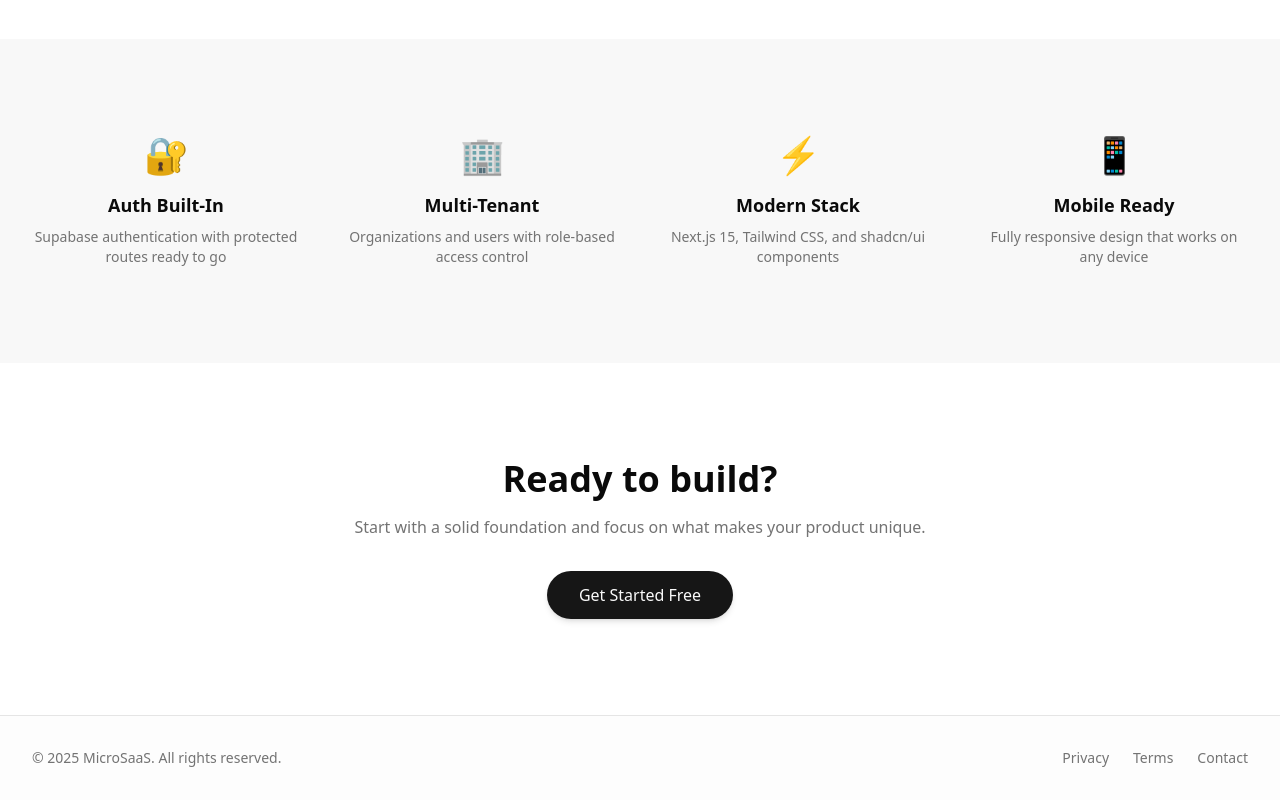
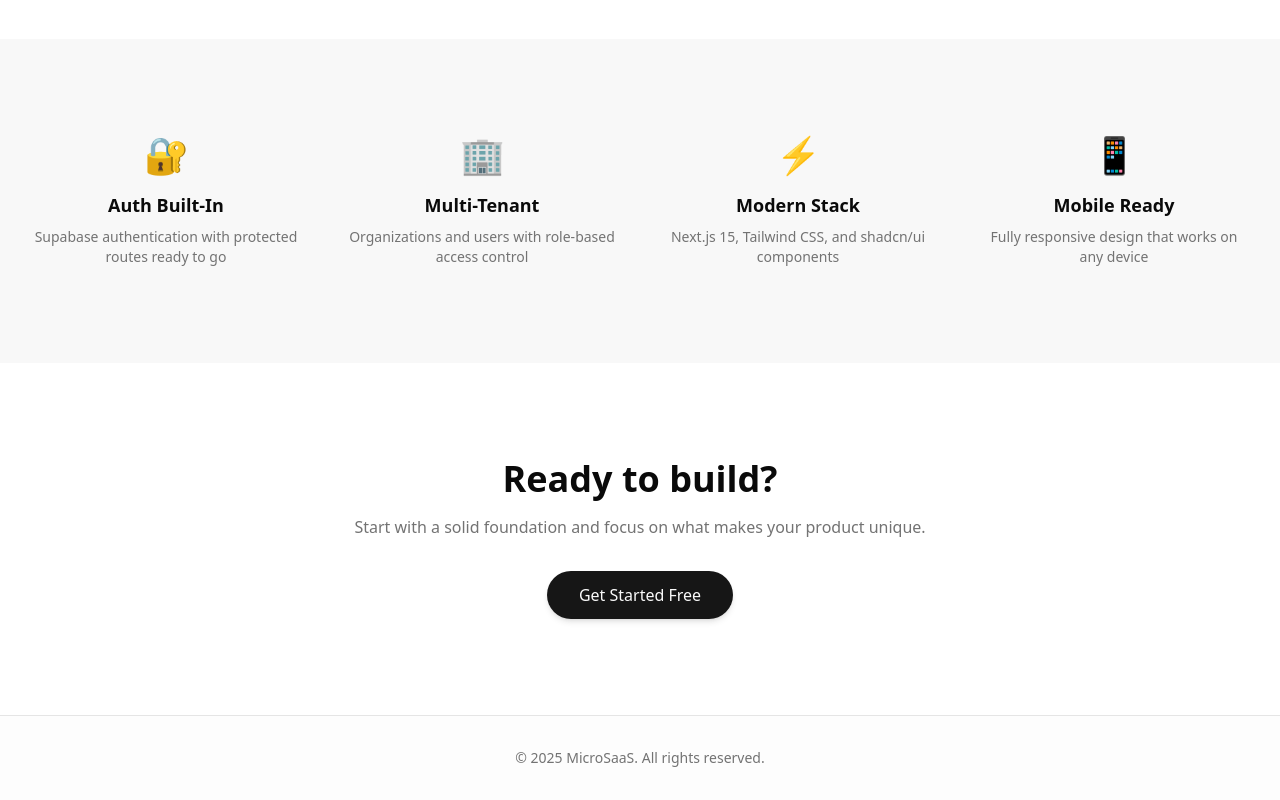
Before and after one commit to guevarez30/cop-call, a Next.js app: page / in a window 1280 px wide. Shown: the part 574-1374 px from the top of the page. Built offline with nearby package versions, Linux system fonts and the light colour scheme.

Commit message:
first commit

```diff
--- a/src/app/(public)/forgot-password/page.tsx
+++ b/src/app/(public)/forgot-password/page.tsx
@@ -50,7 +50,7 @@ export default function ForgotPasswordPage() {
           <CardHeader className="space-y-1">
             <CardTitle className="text-2xl font-bold">Check your email</CardTitle>
             <CardDescription className="text-base">
-              We've sent a password reset link to {email}
+              We&apos;ve sent a password reset link to {email}
             </CardDescription>
           </CardHeader>
           <CardContent className="space-y-4">
@@ -76,7 +76,7 @@ export default function ForgotPasswordPage() {
         <CardHeader className="space-y-1">
           <CardTitle className="text-2xl font-bold">Forgot password?</CardTitle>
           <CardDescription className="text-base">
-            Enter your email and we'll send you a reset link
+            Enter your email and we&apos;ll send you a reset link
           </CardDescription>
         </CardHeader>
         <form onSubmit={handleSubmit}>
--- a/src/app/(public)/login/page.tsx
+++ b/src/app/(public)/login/page.tsx
@@ -186,7 +186,7 @@ export default function LoginPage() {
             </Button>
 
             <p className="text-sm text-center text-muted-foreground">
-              Don't have an account?{' '}
+              Don&apos;t have an account?{' '}
               <Link
                 href="/signup"
                 className="text-foreground hover:underline font-medium transition-colors focus-visible:outline-none focus-visible:ring-2 focus-visible:ring-ring focus-visible:ring-offset-2 rounded-sm"
--- a/src/app/(public)/signup/page.tsx
+++ b/src/app/(public)/signup/page.tsx
@@ -80,7 +80,7 @@ export default function SignUpPage() {
               className="bg-green-50 dark:bg-green-950 border border-green-200 dark:border-green-800 text-green-800 dark:text-green-100 px-4 py-3 rounded-lg text-sm"
               role="status"
             >
-              We've sent a verification email to <strong>{formData.email}</strong>. Please check
+              We&apos;ve sent a verification email to <strong>{formData.email}</strong>. Please check
               your inbox and click the verification link before logging in.
             </div>
             <p className="text-sm text-muted-foreground">
--- a/src/app/app/page.tsx
+++ b/src/app/app/page.tsx
@@ -58,7 +58,7 @@ function AdminDashboard() {
         <CardHeader>
           <CardTitle className="text-xl">Recent Activity</CardTitle>
           <CardDescription className="text-base">
-            What's happening in your organization
+            What&apos;s happening in your organization
           </CardDescription>
         </CardHeader>
         <CardContent>
--- a/src/app/app/settings/components/invite-user-dialog.tsx
+++ b/src/app/app/settings/components/invite-user-dialog.tsx
@@ -87,7 +87,7 @@ export default function InviteUserDialog({
         <DialogHeader>
           <DialogTitle className="text-xl">Invite Team Member</DialogTitle>
           <DialogDescription className="text-base">
-            Send an invitation to join your organization. They'll receive an email with instructions
+            Send an invitation to join your organization. They&apos;ll receive an email with instructions
             to get started.
           </DialogDescription>
         </DialogHeader>
--- a/src/app/app/settings/settings-client.tsx
+++ b/src/app/app/settings/settings-client.tsx
@@ -72,25 +72,6 @@ export default function SettingsClient({ isAdmin }: SettingsClientProps) {
   const [removeUserDialogOpen, setRemoveUserDialogOpen] = useState(false);
   const [userToRemove, setUserToRemove] = useState<User | null>(null);
   const [removingUserId, setRemovingUserId] = useState<string | null>(null);
-
-  // If not admin, show unauthorized message
-  if (!isAdmin) {
-    return (
-      <div className="max-w-4xl mx-auto space-y-6">
-        <Card>
-          <CardContent className="py-12">
-            <div className="text-center">
-              <AlertCircle className="h-12 w-12 text-muted-foreground mx-auto mb-4" />
-              <p className="text-lg font-medium">Admin Access Required</p>
-              <p className="text-sm text-muted-foreground mt-2">
-                You need administrator privileges to access organization settings.
-              </p>
-            </div>
-          </CardContent>
-        </Card>
-      </div>
-    );
-  }
 
   const fetchUsers = async () => {
     setLoadingUsers(true);
@@ -350,9 +331,11 @@ export default function SettingsClient({ isAdmin }: SettingsClientProps) {
 
   // Fetch data on component mount
   useEffect(() => {
-    fetchUsers();
-    fetchInvitations();
-  }, []);
+    if (isAdmin) {
+      fetchUsers();
+      fetchInvitations();
+    }
+  }, [isAdmin]);
 
   const formatDate = (dateString: string) => {
     return new Date(dateString).toLocaleDateString('en-US', {
@@ -369,6 +352,25 @@ export default function SettingsClient({ isAdmin }: SettingsClientProps) {
     const diffDays = Math.ceil(diffTime / (1000 * 60 * 60 * 24));
     return diffDays;
   };
+
+  // If not admin, show unauthorized message
+  if (!isAdmin) {
+    return (
+      <div className="max-w-4xl mx-auto space-y-6">
+        <Card>
+          <CardContent className="py-12">
+            <div className="text-center">
+              <AlertCircle className="h-12 w-12 text-muted-foreground mx-auto mb-4" />
+              <p className="text-lg font-medium">Admin Access Required</p>
+              <p className="text-sm text-muted-foreground mt-2">
+                You need administrator privileges to access organization settings.
+              </p>
+            </div>
+          </CardContent>
+        </Card>
+      </div>
+    );
+  }
 
   return (
     <div className="max-w-4xl mx-auto space-y-6">
@@ -506,7 +508,7 @@ export default function SettingsClient({ isAdmin }: SettingsClientProps) {
             <CardTitle className="text-xl">Pending Invitations</CardTitle>
           </div>
           <CardDescription className="text-base">
-            Users who have been invited but haven't joined yet
+            Users who have been invited but haven&apos;t joined yet
           </CardDescription>
         </CardHeader>
         <CardContent className="space-y-4">
@@ -589,7 +591,7 @@ export default function SettingsClient({ isAdmin }: SettingsClientProps) {
         <CardHeader>
           <CardTitle className="text-xl">Organization Details</CardTitle>
           <CardDescription className="text-base">
-            Manage your organization's information
+            Manage your organization&apos;s information
           </CardDescription>
         </CardHeader>
         <CardContent className="space-y-4">
--- a/src/app/page.js
+++ b/src/app/page.js
@@ -110,30 +110,8 @@ export default function Home() {
       {/* Footer */}
       <footer className="border-t border-border py-8 bg-secondary/20">
         <div className="container mx-auto px-4 sm:px-6 lg:px-8">
-          <div className="flex flex-col sm:flex-row justify-between items-center gap-4">
-            <div className="text-sm text-muted-foreground">
-              © 2025 MicroSaaS. All rights reserved.
-            </div>
-            <div className="flex gap-6">
-              <Link
-                href="/privacy"
-                className="text-sm text-muted-foreground hover:text-foreground transition-colors"
-              >
-                Privacy
-              </Link>
-              <Link
-                href="/terms"
-                className="text-sm text-muted-foreground hover:text-foreground transition-colors"
-              >
-                Terms
-              </Link>
-              <Link
-                href="/contact"
-                className="text-sm text-muted-foreground hover:text-foreground transition-colors"
-              >
-                Contact
-              </Link>
-            </div>
+          <div className="text-center text-sm text-muted-foreground">
+            © 2025 MicroSaaS. All rights reserved.
           </div>
         </div>
       </footer>
--- a/src/lib/client-logger.ts
+++ /dev/null
@@ -1,28 +0,0 @@
-/**
- * Client-side logger wrapper
- *
- * Provides a lightweight logging interface for client components.
- * Uses native console methods to avoid bundle size increase from Pino.
- */
-
-const isDevelopment = process.env.NODE_ENV === 'development';
-
-export const clientLogger = {
-  debug: (...args: any[]) => {
-    if (isDevelopment) {
-      console.debug('[DEBUG]', ...args);
-    }
-  },
-
-  info: (...args: any[]) => {
-    console.info('[INFO]', ...args);
-  },
-
-  warn: (...args: any[]) => {
-    console.warn('[WARN]', ...args);
-  },
-
-  error: (...args: any[]) => {
-    console.error('[ERROR]', ...args);
-  },
-};
```
